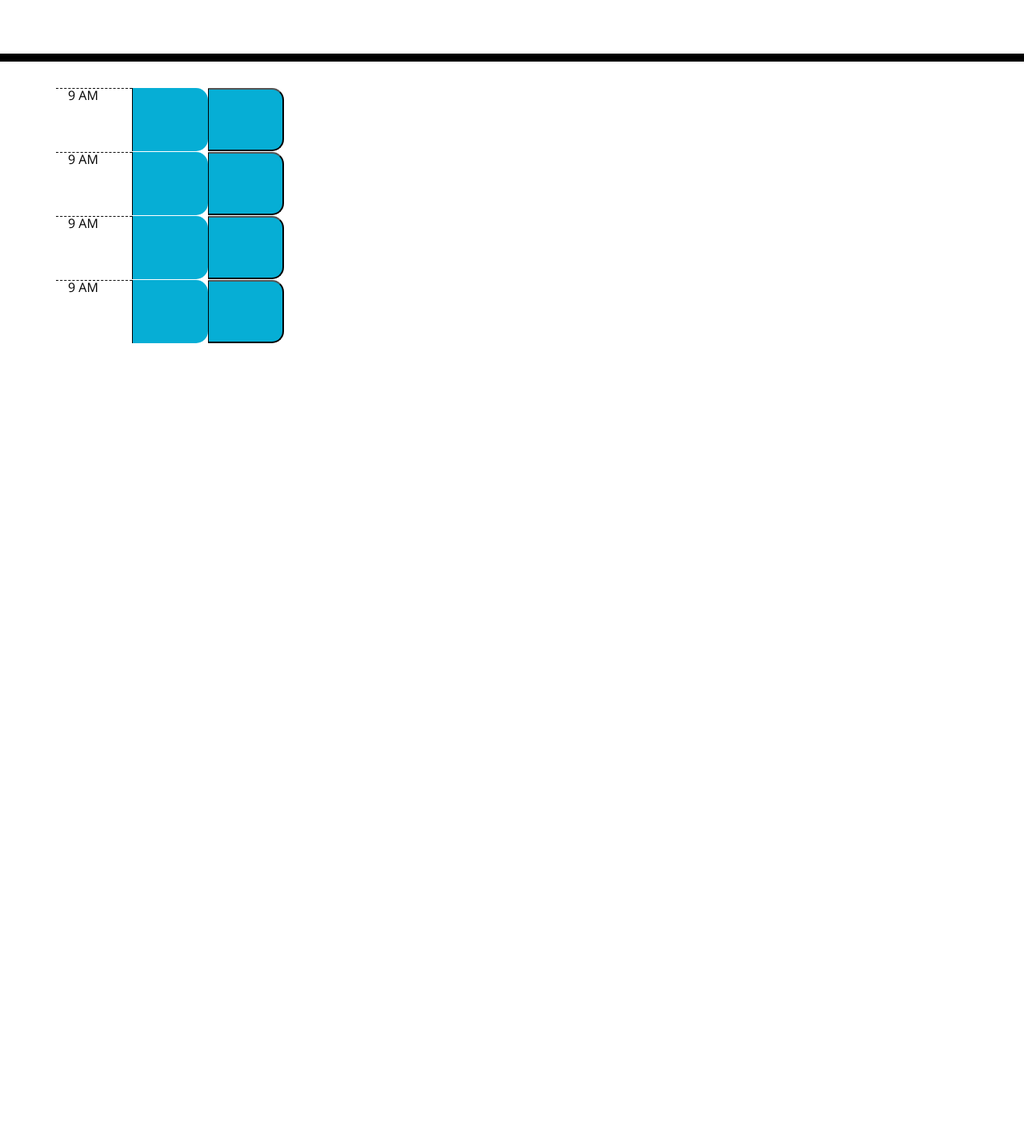
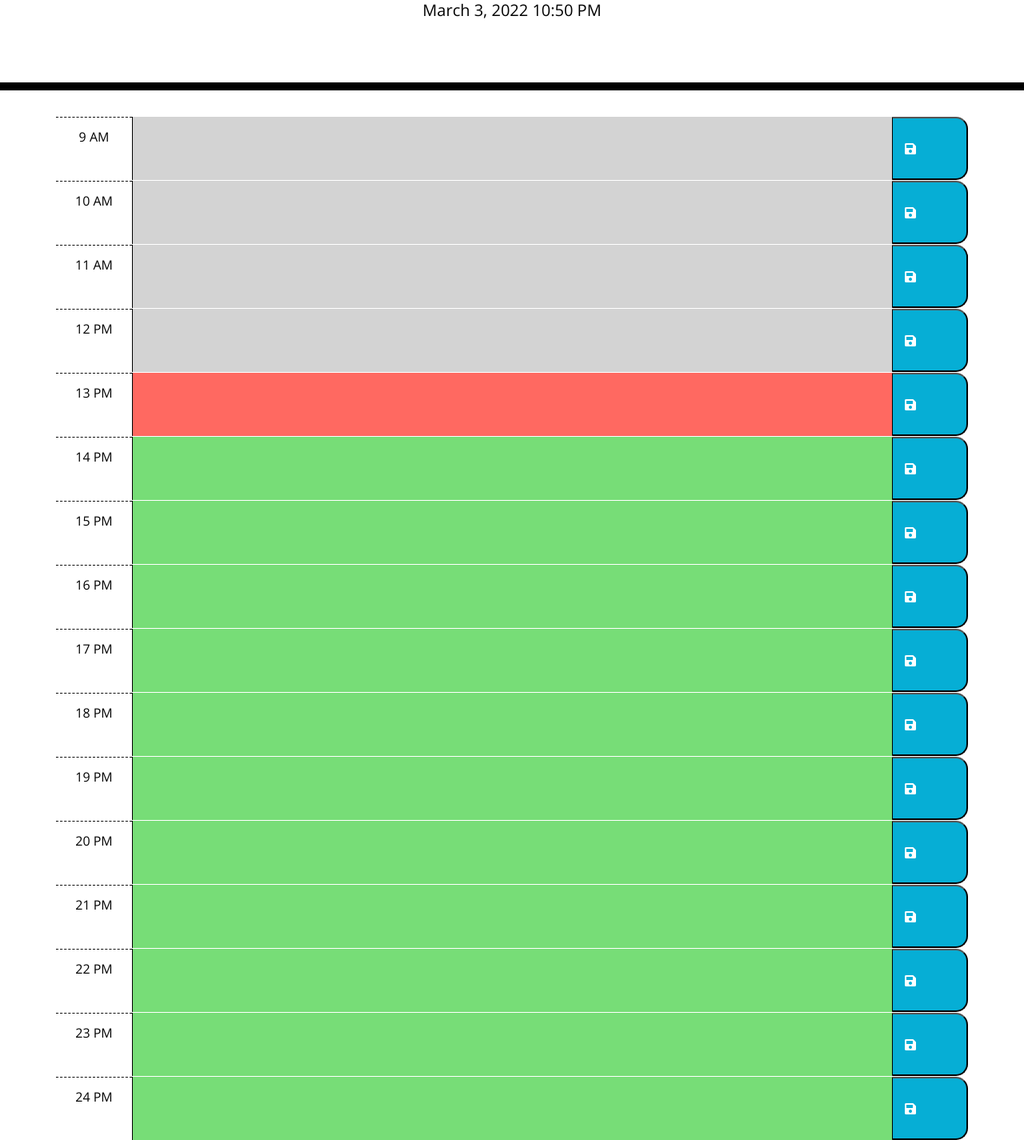
Before and after one commit to felix1805/Workday-Calendar, a plain HTML site: page index.html in a window 1280 px wide. Shown: the part 191-1616 px from the top of the page at 80% size. Before the commit the page ends 800 px from the top, so only its background shows below. Drawn offline with nearby package versions, Linux system fonts and the light colour scheme.

Commit message:
created and modified script.js to add site functionality.

```diff
--- a/index.html
+++ b/index.html
@@ -1,23 +1,14 @@
 <!DOCTYPE html>
 <html lang="en">
+
 <head>
   <meta charset="UTF-8" />
   <meta name="viewport" content="width=device-width, initial-scale=1.0" />
   <meta http-equiv="X-UA-Compatible" content="ie=edge" />
-    <link
-      rel="stylesheet"
-      href="https://stackpath.bootstrapcdn.com/bootstrap/4.3.1/css/bootstrap.min.css"
-    />
-    <link
-      rel="stylesheet"
-      href="https://use.fontawesome.com/releases/v5.8.1/css/all.css"
-      integrity="sha384-50oBUHEmvpQ+1lW4y57PTFmhCaXp0ML5d60M1M7uH2+nqUivzIebhndOJK28anvf"
-      crossorigin="anonymous"
-    />
-    <link
-      href="https://fonts.googleapis.com/css?family=Open+Sans&display=swap"
-      rel="stylesheet"
-    />
+  <link rel="stylesheet" href="https://stackpath.bootstrapcdn.com/bootstrap/4.3.1/css/bootstrap.min.css" />
+  <link rel="stylesheet" href="https://use.fontawesome.com/releases/v5.8.1/css/all.css"
+    integrity="sha384-50oBUHEmvpQ+1lW4y57PTFmhCaXp0ML5d60M1M7uH2+nqUivzIebhndOJK28anvf" crossorigin="anonymous" />
+  <link href="https://fonts.googleapis.com/css?family=Open+Sans&display=swap" rel="stylesheet" />
   <link rel="stylesheet" href="style.css" />
   <title>Work Day Scheduler</title>
 </head>
@@ -30,30 +21,93 @@
   </header>
   <div class="container">
     <!-- Timeblocks go here ***STARTED CODE FROM CLASS*** -->
-      <div class="row">
-        <div class="col-1 hour">9 AM</div>
-        <textarea class="col-1 saveBtn"></textarea>
-        <button class="col-1 saveBtn"></button>
+    <div data-hour="9" class="row time-block">
+      <div class="col-1 hour p-3">9 AM</div>
+      <textarea class="col-10 description past"></textarea>
+      <button class="col-1 saveBtn"><i class="fas fa-save"></i></button>
     </div>
-      <div class="row">
-        <div class="col-1 hour">9 AM</div>
-        <textarea class="col-1 saveBtn"></textarea>
-        <button class="col-1 saveBtn"></button>
+    <div data-hour="10" class="row time-block">
+      <div class="col-1 hour p-3">10 AM</div>
+      <textarea class="col-10 description past"></textarea>
+      <button class="col-1 saveBtn"><i class="fas fa-save"></i></button>
     </div>
-      <div class="row">
-        <div class="col-1 hour">9 AM</div>
-        <textarea class="col-1 saveBtn"></textarea>
-        <button class="col-1 saveBtn"></button>
+    <div data-hour="11" class="row time-block">
+      <div class="col-1 hour p-3">11 AM</div>
+      <textarea class="col-10 description past"></textarea>
+      <button class="col-1 saveBtn"><i class="fas fa-save"></i></button>
     </div>
-      <div class="row">
-        <div class="col-1 hour">9 AM</div>
-        <textarea class="col-1 saveBtn"></textarea>
-        <button class="col-1 saveBtn"></button>
+    <div data-hour="12" class="row time-block">
+      <div class="col-1 hour p-3">12 PM</div>
+      <textarea class="col-10 description past"></textarea>
+      <button class="col-1 saveBtn"><i class="fas fa-save"></i></button>
+    </div>
+    <div data-hour="13" class="row time-block">
+      <div class="col-1 hour p-3">13 PM</div>
+      <textarea class="col-10 description present"></textarea>
+      <button class="col-1 saveBtn"><i class="fas fa-save"></i></button>
+    </div>
+    <div data-hour="14" class="row time-block">
+      <div class="col-1 hour p-3">14 PM</div>
+      <textarea class="col-10 description future"></textarea>
+      <button class="col-1 saveBtn"><i class="fas fa-save"></i></button>
+    </div>
+    <div data-hour="15" class="row time-block">
+      <div class="col-1 hour p-3">15 PM</div>
+      <textarea class="col-10 description future"></textarea>
+      <button class="col-1 saveBtn"><i class="fas fa-save"></i></button>
+    </div>
+    <div data-hour="16" class="row time-block">
+      <div class="col-1 hour p-3">16 PM</div>
+      <textarea class="col-10 description future"></textarea>
+      <button class="col-1 saveBtn"><i class="fas fa-save"></i></button>
+    </div>
+    <div data-hour="17" class="row time-block">
+      <div class="col-1 hour p-3">17 PM</div>
+      <textarea class="col-10 description future"></textarea>
+      <button class="col-1 saveBtn"><i class="fas fa-save"></i></button>
+    </div>
+    <div data-hour="18" class="row time-block">
+      <div class="col-1 hour p-3">18 PM</div>
+      <textarea class="col-10 description future"></textarea>
+      <button class="col-1 saveBtn"><i class="fas fa-save"></i></button>
+    </div>
+    <div data-hour="19" class="row time-block">
+      <div class="col-1 hour p-3">19 PM</div>
+      <textarea class="col-10 description future"></textarea>
+      <button class="col-1 saveBtn"><i class="fas fa-save"></i></button>
+    </div>
+    <div data-hour="20" class="row time-block">
+      <div class="col-1 hour p-3">20 PM</div>
+      <textarea class="col-10 description future"></textarea>
+      <button class="col-1 saveBtn"><i class="fas fa-save"></i></button>
+    </div>
+    <div data-hour="21" class="row time-block">
+      <div class="col-1 hour p-3">21 PM</div>
+      <textarea class="col-10 description future"></textarea>
+      <button class="col-1 saveBtn"><i class="fas fa-save"></i></button>
+    </div>
+    <div data-hour="22" class="row time-block">
+      <div class="col-1 hour p-3">22 PM</div>
+      <textarea class="col-10 description future"></textarea>
+      <button class="col-1 saveBtn"><i class="fas fa-save"></i></button>
+    </div>
+    <div data-hour="23" class="row time-block">
+      <div class="col-1 hour p-3">23 PM</div>
+      <textarea class="col-10 description future"></textarea>
+      <button class="col-1 saveBtn"><i class="fas fa-save"></i></button>
+    </div>
+    <div data-hour="24" class="row time-block">
+      <div class="col-1 hour p-3">24 PM</div>
+      <textarea class="col-10 description future"></textarea>
+      <button class="col-1 saveBtn"><i class="fas fa-save"></i></button>
     </div>
     <!-- modified up to this point -->
   </div>
 
   <script src="https://cdnjs.cloudflare.com/ajax/libs/jquery/3.2.1/jquery.min.js"></script>
   <script src="https://cdnjs.cloudflare.com/ajax/libs/moment.js/2.24.0/moment.min.js"></script>
+  <script src="./script.js"></script>
+
 </body>
+
 </html>
--- /dev/null
+++ b/script.js
@@ -0,0 +1,27 @@
+var curr = moment().add(1, "hours").hour();
+moment().format("MMM Do YY");
+var currentDay = document.getElementById("currentDay");
+var currentTime = moment().format("LLL");
+currentDay.textContent += currentTime;
+$("#currentDay").text(moment().format("LLL"));
+$(".row").each(function () {
+  var hour = $(this).data("hour");
+  var message = localStorage.getItem(hour);
+  $(this.find(".description").text(message));
+  $this.addClass(hour > curr ? "future" : hour < curr ? "past" : "present");
+});
+$(".row").on("click", ".saveBtn", function () {
+  var result = $(this).parent().find(".descripion").val();
+  localStorage.setItem($(this).parent().data("hour"), result);
+});
+
+var textArea = document.querySelector(".description")
+var saveBtn = document.querySelector(".saveBtn")
+var inputValue = textArea.value
+
+textArea.value = JSON.parse(localStorage.getItem("inputValue"))
+saveBtn.addEventListener("click", function (event) {
+  event.preventDefault()
+  localStorage.setItem("inputValue", JSON.stringify(textArea.value));
+  renderMessage()
+})
```
Lines whose indentation alone changed are shown as unchanged.
